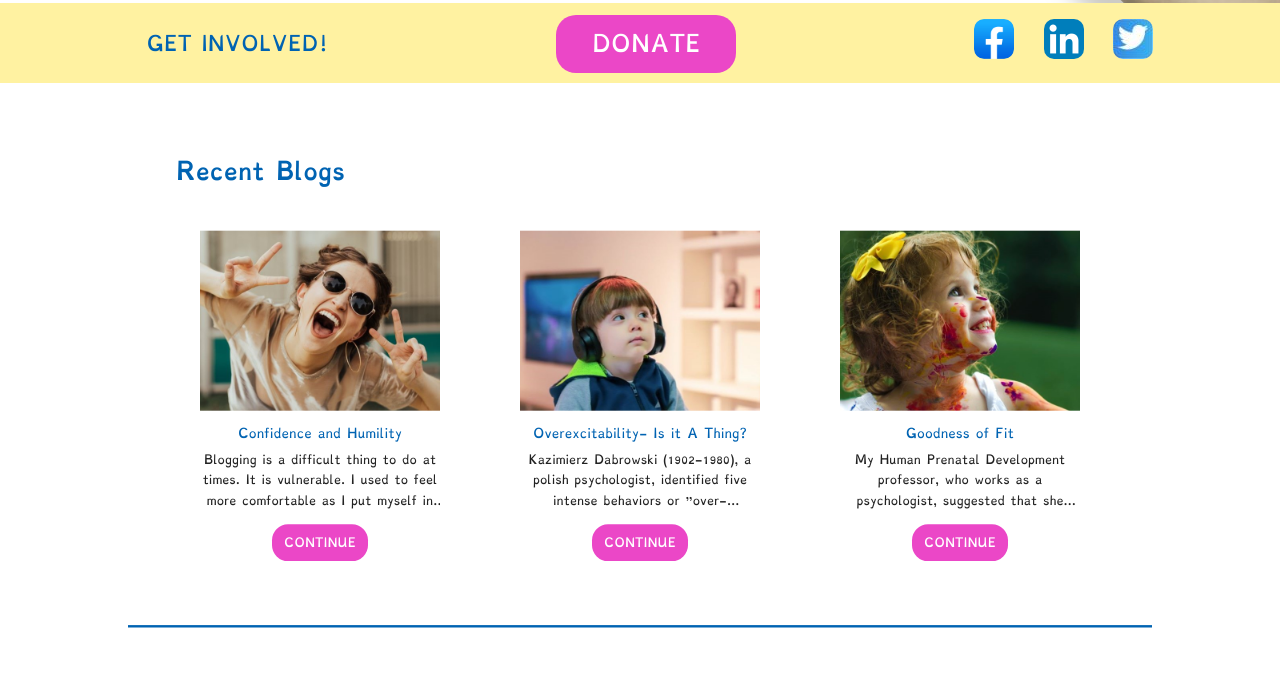
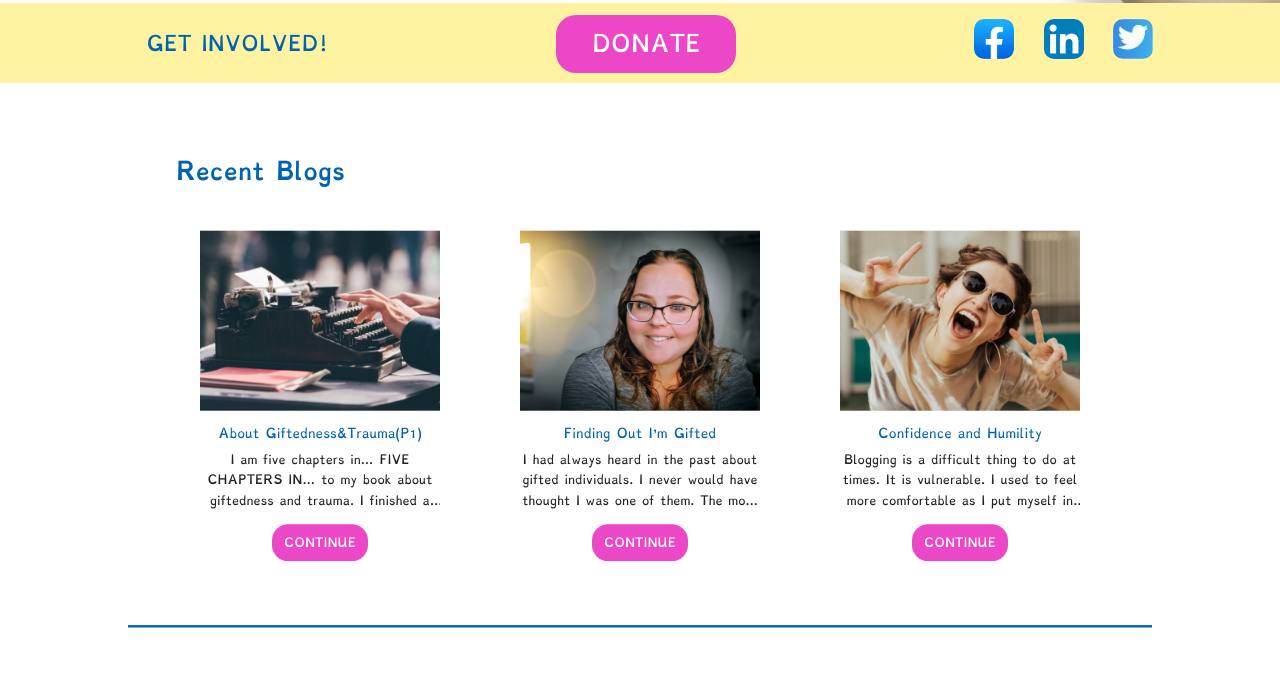
Before and after one commit to ADawn74/BrightInsight-SupportNetwork, a plain HTML site: page index.html in a window 1280 px wide. Shown: the part 577-1254 px from the top of the page. Drawn offline with Linux system fonts and the light colour scheme.

Commit message:
Add files via upload

```diff
--- a/index.html
+++ b/index.html
@@ -73,6 +73,28 @@
     <!--<div class="sm-blog-navL">◀</div>-->
     <article>
         <div class="sm-card">
+            <img class="card-img" src="images/thom-milkovic-FTNGfpYCpGM-unsplash.jpg" alt="img1" width="300px">
+        <h4>About Giftedness&Trauma(P1)</h4>
+        <p class="sm-p-card">
+            I am five chapters in… FIVE CHAPTERS IN… to my book about giftedness and trauma. I finished a dissertation and plenty of poems… even a couple of short stories… but never a book.
+
+Why this book? Why am I writing THIS book, why does it matter, and how am I able to potentially finish it when other attempts to finish books failed? Well, I suppose a big part of it is that I am a trauma therapist who is also a gifted person with a trauma history. And maybe I am getting over impostor syndrome now that I have some weighty letters after my name.</p>
+            <a href="blog-11.html"><p class="sm-continue">continue</p></a>
+        </div>
+    </article>
+
+    <article>
+        <div class="sm-card">
+            <img class="card-img" src="images/lacey blog image 1.jpg" alt="img1" width="300px">
+        <h4>Finding Out I'm Gifted</h4>
+        <p class="sm-p-card">
+            I had always heard in the past about gifted individuals. I never would have thought I was one of them. The more I learn about giftedness, the more I see how I tend to find I align with many qualities.</p>
+            <a href="blog-10.html"><p class="sm-continue">continue</p></a>
+        </div>
+    </article>
+
+    <article>
+        <div class="sm-card">
             <img class="card-img" src="images/Untitled Design (2).jpg" alt="img1" width="300px">
         <h4>Confidence and Humility</h4>
         <p class="sm-p-card">
@@ -81,24 +103,8 @@
         </div>
     </article>
 
-    <article>
-        <div class="sm-card">
-            <img class="card-img" src="images/alireza-attari-SBIak0pKUIE-unsplash.jpg" alt="img1" width="300px">
-        <h4>Overexcitability- Is it A Thing?</h4>
-        <p class="sm-p-card">
-            Kazimierz Dabrowski (1902-1980), a polish psychologist, identified five intense behaviors or "over-excitabilities" (OEs) that are often displayed by gifted children. These intensities include psychomotor, sensual, emotional, intellectual, and imaginational types. And while one of these OEs may be dominant, they are often combined to form a perfect picture (or storm) of what makes gifted children so unique.</p>
-            <a href="blog-2.html"><p class="sm-continue">continue</p></a>
-        </div>
-        </article>
 
-        <article>
-        <div class="sm-card">
-            <img class="card-img" src="images/senjuti-kundu-JfolIjRnveY-unsplash.jpg" alt="img1" width="300px">
-        <h4>Goodness of Fit</h4>
-        <p class="sm-p-card">
-            My Human Prenatal Development professor, who works as a psychologist, suggested that she frequently treats parents who believe that temperament cannot be changed, and asked me how parents and other caregivers might differ in their behavior toward infants and toddlers if they believe that temperament is largely unchangeable, as opposed to believing that temperament can be modified by experience.</p>
-            <a href="blog-3.html"><p class="sm-continue">continue</p></a>
-        </div>
+
        <!-- <div class="sm-blog-navR">▶</div>-->
     </div>
 </article>
```
